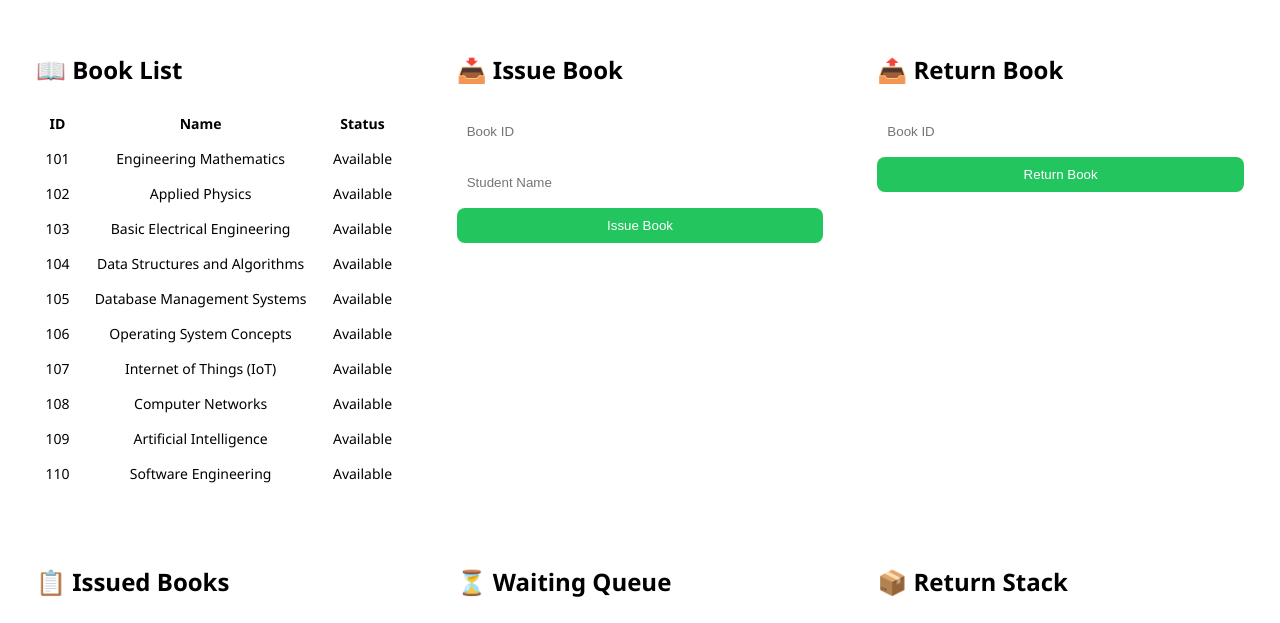
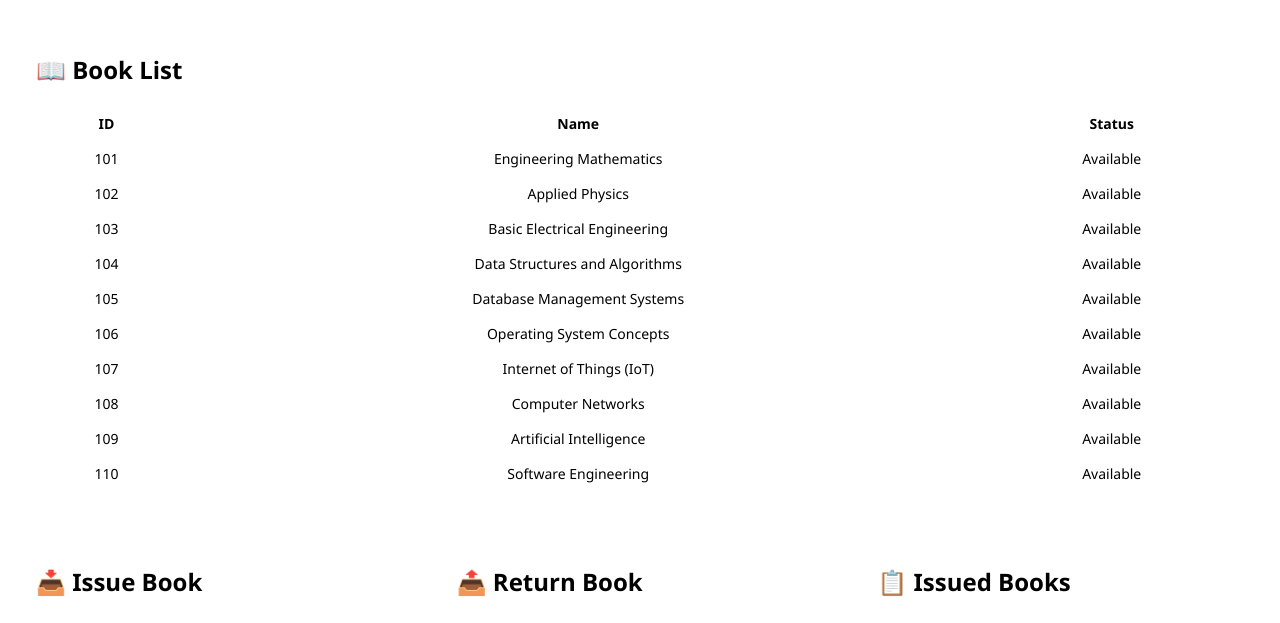
Before and after one commit to singhsamar-24/library-system, a plain HTML site: page index.html in a window 1280 px wide. Shown: the part 144-767 px from the top of the page. Drawn offline with Linux system fonts and the light colour scheme.

Commit message:
Update index.html

```diff
--- a/index.html
+++ b/index.html
@@ -20,7 +20,7 @@
 <div class="container">
 
   <!-- Books -->
-  <div class="card">
+  <div class="card full">
     <h2>📖 Book List</h2>
     <table id="bookTable">
       <thead>
```
